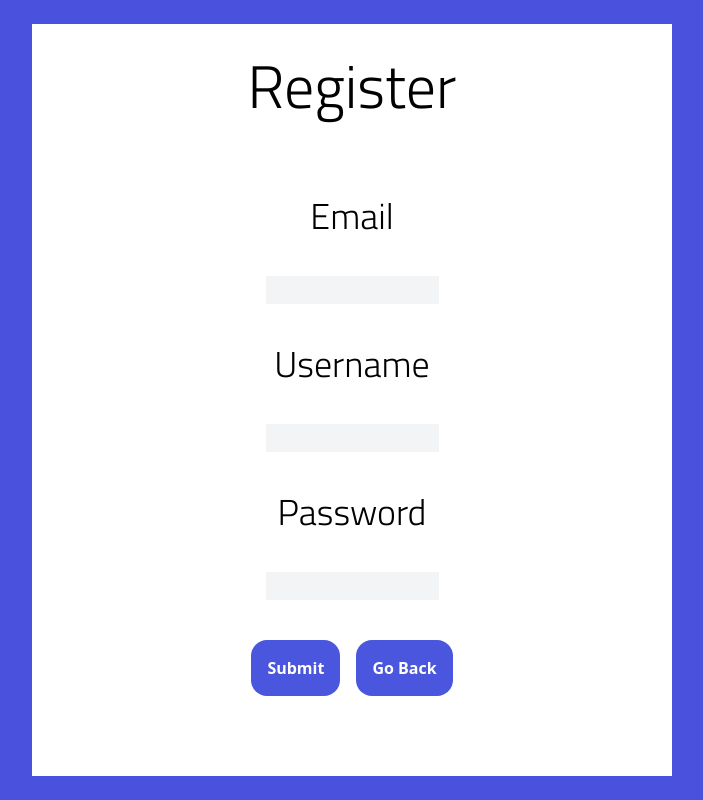
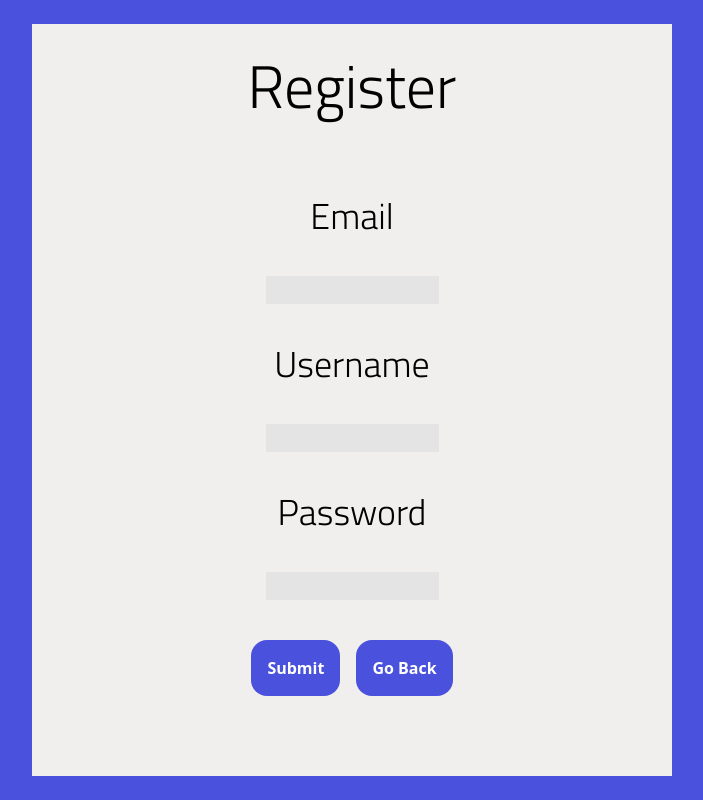
Before and after one commit to DirtyKeyboard/phase-5-project, a React (Vite) app in the folder client/: page /register in a window 1280 px wide. Shown: the whole page, without its empty margins (288-991 px from the left). Built offline with nearby package versions, Linux system fonts and the light colour scheme; the HTML template or start-up script is replaced by a standard one.

Commit message:
changing color

```diff
--- a/client/src/Home.jsx
+++ b/client/src/Home.jsx
@@ -23,9 +23,9 @@ const Home = () => {
             <div className="flex justify-center items-center h-[50vh]">
                 <img src={logo} />
             </div>
-            <div className="flex flex-col gap-4 justify-center items-center h-[50vh] bg-blue1">
-                <h1 className="text-8xl text-white">Welcome to LaunchPad!</h1>
-                <h1 className="text-4xl text-white">Please log in, or create an account.</h1>
+            <div className="flex flex-col gap-4 justify-center items-center h-[50vh] bg-iris">
+                <h1 className="text-8xl text-smoke">Welcome to LaunchPad!</h1>
+                <h1 className="text-4xl text-smoke">Please log in, or create an account.</h1>
                 <div className="flex gap-4">
                     <button className="btn-default" onClick={() => nav('/login')}>Login</button>
                     <button className="btn-default" onClick={() => nav('/register')}>Register</button>
--- a/client/src/Login.jsx
+++ b/client/src/Login.jsx
@@ -25,18 +25,18 @@ const Login = () => {
         }
 
     return (
-        <div className="bg-blue1 h-screen p-12 flex justify-center items-center">
+        <div className="bg-iris h-screen p-12 flex justify-center items-center">
             <ToastContainer />
-            <div className="h-[stretch] w-[50vw] bg-white flex flex-col items-center gap-8 p-8">
+            <div className="h-[stretch] w-[50vw] bg-smoke flex flex-col items-center gap-8 p-8">
                 <h1 className="text-6xl">Login</h1>
                 <form className="flex flex-col gap-10 items-center m-12 w-[stretch] h-[stretch]" onSubmit={handleSubmit}>
                     <label className="text-4xl">Email</label>
-                    <input onChange={handleChange} value={form.email} name="email" className="bg-gray-100 w-[stretch] h-7" type='text' />
+                    <input onChange={handleChange} value={form.email} name="email" className="bg-[#e4e4e4] w-[stretch] h-7" type='text' />
                     <label className="text-4xl">Password</label>
-                    <input onChange={handleChange} value={form.password} name="password" className="bg-gray-100 w-[stretch] h-7" type='password' />
+                    <input onChange={handleChange} value={form.password} name="password" className="bg-[#e4e4e4] w-[stretch] h-7" type='password' />
                     <div className="flex gap-4">
-                        <button type="submit" className="btn-default bg-blue2 text-white font-bold hover:bg-blue4">Submit</button>
-                        <button onClick={() => {nav('/')}} className="btn-default bg-blue2 text-white font-bold hover:bg-blue4">Go Back</button>
+                        <button type="submit" className="btn-default bg-irislight text-white font-bold hover:bg-baby">Submit</button>
+                        <button onClick={() => {nav('/')}} className="btn-default bg-irislight text-white font-bold hover:bg-baby">Go Back</button>
                     </div>
                 </form>
             </div>
--- a/client/src/NavBar.jsx
+++ b/client/src/NavBar.jsx
@@ -4,7 +4,7 @@ import user from './assets/user.png'
 
 const NavBar = () => {
     return (
-        <nav className="flex items-center gap-4 bg-blue2 h-[4.4rem] p-2">
+        <nav className="flex items-center gap-4 bg-iris h-[4.4rem] p-2">
             <NavLink to="/dashboard" className="nav-link">Dashboard </NavLink>
             <NavLink to="/" className="nav-link">Random</NavLink>
             <NavLink to="/" className="nav-link">Random</NavLink>
--- a/client/src/Register.jsx
+++ b/client/src/Register.jsx
@@ -46,20 +46,20 @@ const Register = () => {
         }
     }
     return (
-        <div className="bg-blue1 h-screen p-12 flex justify-center items-center">
+        <div className="bg-iris h-screen p-12 flex justify-center items-center">
             <ToastContainer />
-            <div className="h-[stretch] w-[50vw] bg-white flex flex-col items-center gap-8 p-8">
+            <div className="h-[stretch] w-[50vw] bg-smoke flex flex-col items-center gap-8 p-8">
                 <h1 className="text-6xl">Register</h1>
                 <form className="flex flex-col gap-10 items-center m-12 w-[stretch] h-[stretch]" onSubmit={handleSubmit}>
                     <label className="text-4xl">Email</label>
-                    <input onChange={handleChange} value={form.email} name="email" className="bg-gray-100 w-[stretch] h-7" type='text' />
+                    <input onChange={handleChange} value={form.email} name="email" className="bg-[#e4e4e4] w-[stretch] h-7" type='text' />
                     <label className="text-4xl">Username</label>
-                    <input onChange={handleChange} value={form.username} name="username" className="bg-gray-100 w-[stretch] h-7" type='text' />
+                    <input onChange={handleChange} value={form.username} name="username" className="bg-[#e4e4e4] w-[stretch] h-7" type='text' />
                     <label className="text-4xl">Password</label>
-                    <input onChange={handleChange} value={form.password} name="password" className="bg-gray-100 w-[stretch] h-7" type='password' />
+                    <input onChange={handleChange} value={form.password} name="password" className="bg-[#e4e4e4] w-[stretch] h-7" type='password' />
                     <div className="flex gap-4">
-                        <button type="submit" className="btn-default bg-blue2 text-white font-bold hover:bg-blue4">Submit</button>
-                        <button onClick={() => {nav('/')}} className="btn-default bg-blue2 text-white font-bold hover:bg-blue4">Go Back</button>
+                        <button type="submit" className="btn-default bg-iris text-white font-bold hover:bg-baby">Submit</button>
+                        <button onClick={() => {nav('/')}} className="btn-default bg-iris text-white font-bold hover:bg-baby">Go Back</button>
                     </div>
                 </form>
             </div>
--- a/client/src/index.css
+++ b/client/src/index.css
@@ -3,23 +3,23 @@
 @tailwind utilities;
 
 body {
-    background-color: #fcfcfc;
+    background-color: #F1EEEE;
     font-family: 'Titillium Web', sans-serif;
 }
 
 @layer components {
     .btn-default {
-        @apply p-4 rounded-2xl bg-white hover:bg-slate-200 font-sans hover:translate-y-1 transition-all duration-200
+        @apply p-4 rounded-2xl bg-smoke hover:bg-slate-200 font-sans hover:translate-y-1 transition-all duration-200
     }
 
     .nav-link {
-        @apply text-3xl px-4 py-2 rounded-xl underline-offset-8 hover:bg-blue4 transition-all ease-in-out duration-200 text-white hover:scale-[.95]
+        @apply text-3xl text-smoke px-4 py-2 rounded-xl underline-offset-8 hover:bg-baby transition-all ease-in-out duration-200 hover:scale-[.95]
     }
 
 }
 
 a.active {
-    background-color: rgb(74, 143, 223)
+    background-color: #3C86DA
 }
 
 a.active:hover {
--- a/client/tailwind.config.js
+++ b/client/tailwind.config.js
@@ -6,12 +6,12 @@ export default {
   theme: {
     extend: {
       colors: {
-        white: '#ffffff',
-        offwhite: '#fcfcfc',
-        blue1: '#4951dd',
-        blue2: '#4956dd',
-        blue3: '#497ade',
-        blue4: '#4a8fdf',
+        iris: "#4951DD",
+        irislight: "#4956DD",
+        baby: "#3C86DA",
+        babylight: "#4A8FDF",
+        teal: "#9DD3C5",
+        smoke: "#F1EEEE",
     },},
   },
   plugins: [],
```
Also changed, not shown: client/src/assets/user.png.
